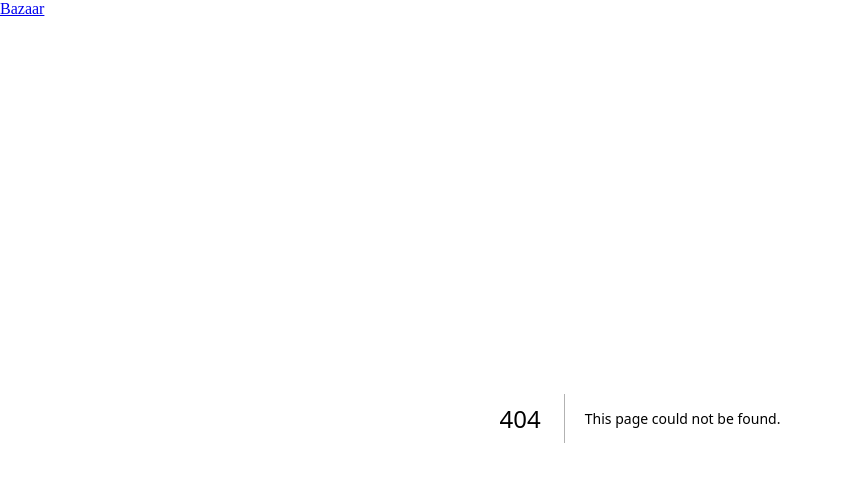
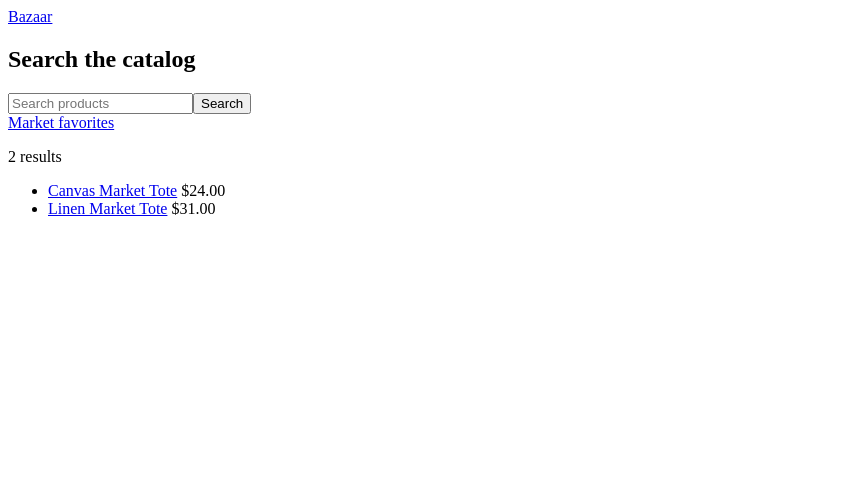
Before and after one commit to elirc/bazaar, a Next.js app in the folder apps/storefront/: page /search in a window 1280 px wide. Before the commit this address had no page. Shown: the top 482 px of the page, without its empty margins (0-843 px from the left). Built offline with nearby package versions, Linux system fonts and the light colour scheme.

Commit message:
feat(storefront): URL-synced search results and faceted browse
Expose shareable search and collection filters in the URL, render result counts,
and preserve a server-rendered baseline. Buyer navigation remains linkable and
indexable instead of hiding state in a client-only store.

```diff
--- /dev/null
+++ b/apps/storefront/app/search/page.tsx
@@ -0,0 +1,21 @@
+const sample = [
+  { handle: "canvas-market-tote", title: "Canvas Market Tote", price: "$24.00", collection: "market-favorites" },
+  { handle: "linen-market-tote", title: "Linen Market Tote", price: "$31.00", collection: "new-arrivals" },
+];
+
+export default async function SearchPage({ searchParams }: { searchParams: Promise<{ q?: string; collection?: string }> }) {
+  const query = await searchParams;
+  const matches = sample.filter((product) =>
+    (!query.q || product.title.toLowerCase().includes(query.q.toLowerCase())) &&
+    (!query.collection || product.collection === query.collection),
+  );
+  return (
+    <section>
+      <h1>Search the catalog</h1>
+      <form action="/search"><input defaultValue={query.q} name="q" placeholder="Search products" /><button>Search</button></form>
+      <nav aria-label="Collection filters"><a href={`/search?q=${encodeURIComponent(query.q ?? "")}&collection=market-favorites`}>Market favorites</a></nav>
+      <p>{matches.length} results</p>
+      <ul>{matches.map((product) => <li key={product.handle}><a href={`/products/${product.handle}`}>{product.title}</a> {product.price}</li>)}</ul>
+    </section>
+  );
+}
```
